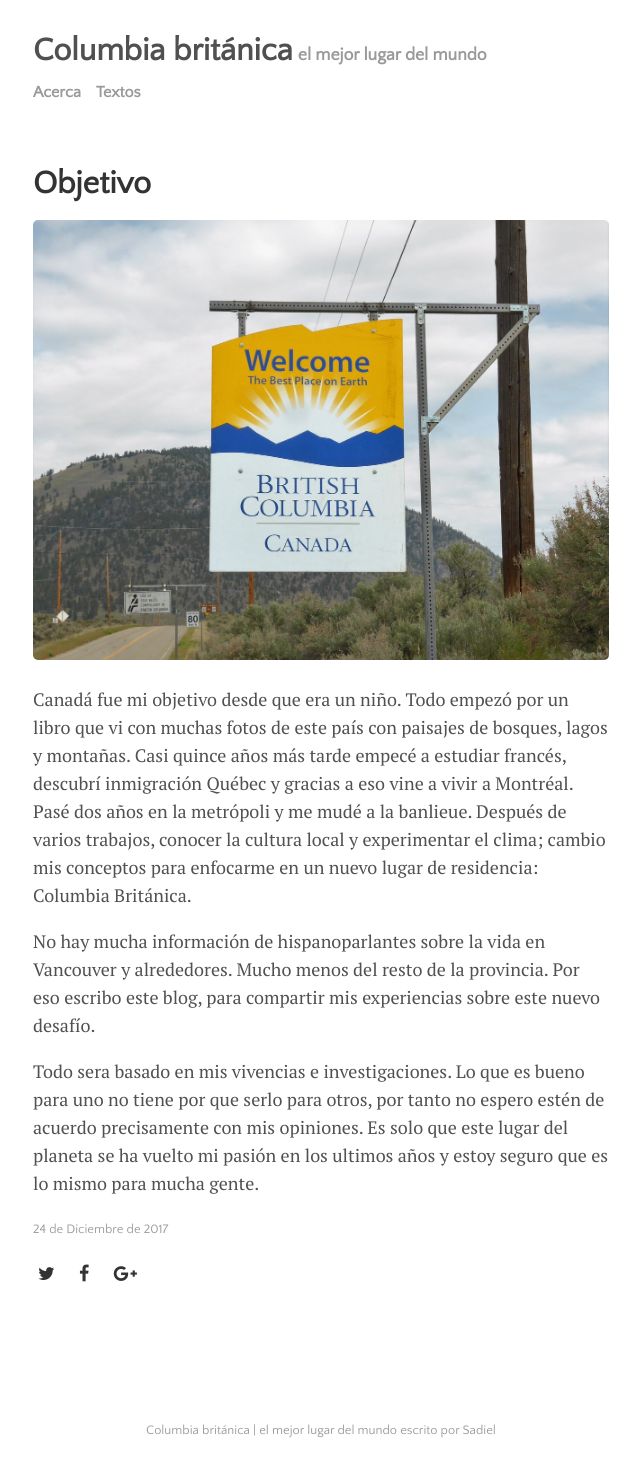
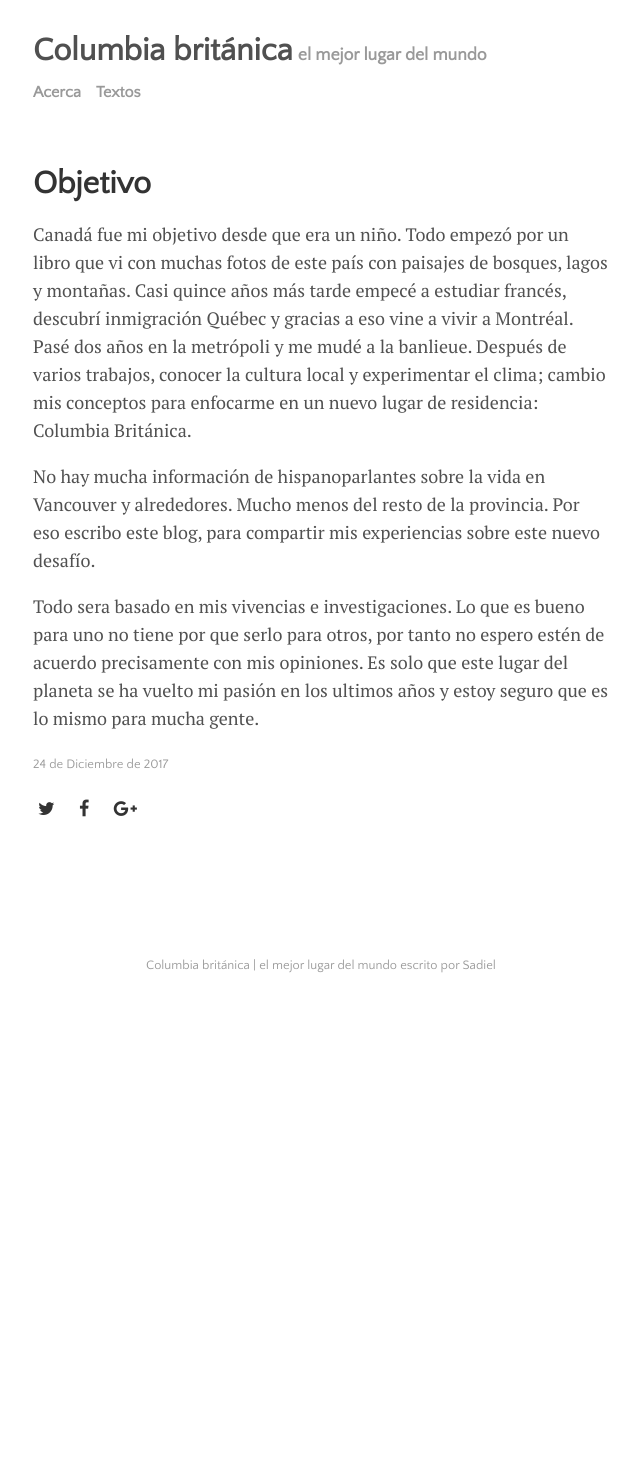
Before and after one commit to sadiel/blog, a Jekyll site: the page built from _posts/2017-12-23-objetivo.md, in a window 1280 px wide. Shown: the whole page, without its empty margins (319-959 px from the left). Built offline with Jekyll 4.4.1, drawn with Linux system fonts in a browser that asks for light colours; nearby versions of some CDN libraries; after the commit the page ends 1011 px from its top, so only the background shows below that.

```diff
--- a/_posts/2017-12-23-objetivo.md
+++ b/_posts/2017-12-23-objetivo.md
@@ -4,7 +4,6 @@
 author: Sadiel
 categories: []
 tags: []
-image: "/welcome.jpg"
 date: 2017-12-23 19:00:00 -0500
 ---
 Canadá fue mi objetivo desde que era un niño. Todo empezó por un libro que vi con muchas fotos de este país con paisajes de bosques, lagos y montañas. Casi quince años más tarde empecé a estudiar francés, descubrí inmigración Québec y gracias a eso vine a vivir a Montréal. Pasé dos años en la metrópoli y me mudé a la banlieue. Después de varios trabajos, conocer la cultura local y experimentar el clima; cambio mis conceptos para enfocarme en un nuevo lugar de residencia: Columbia Británica.
```
